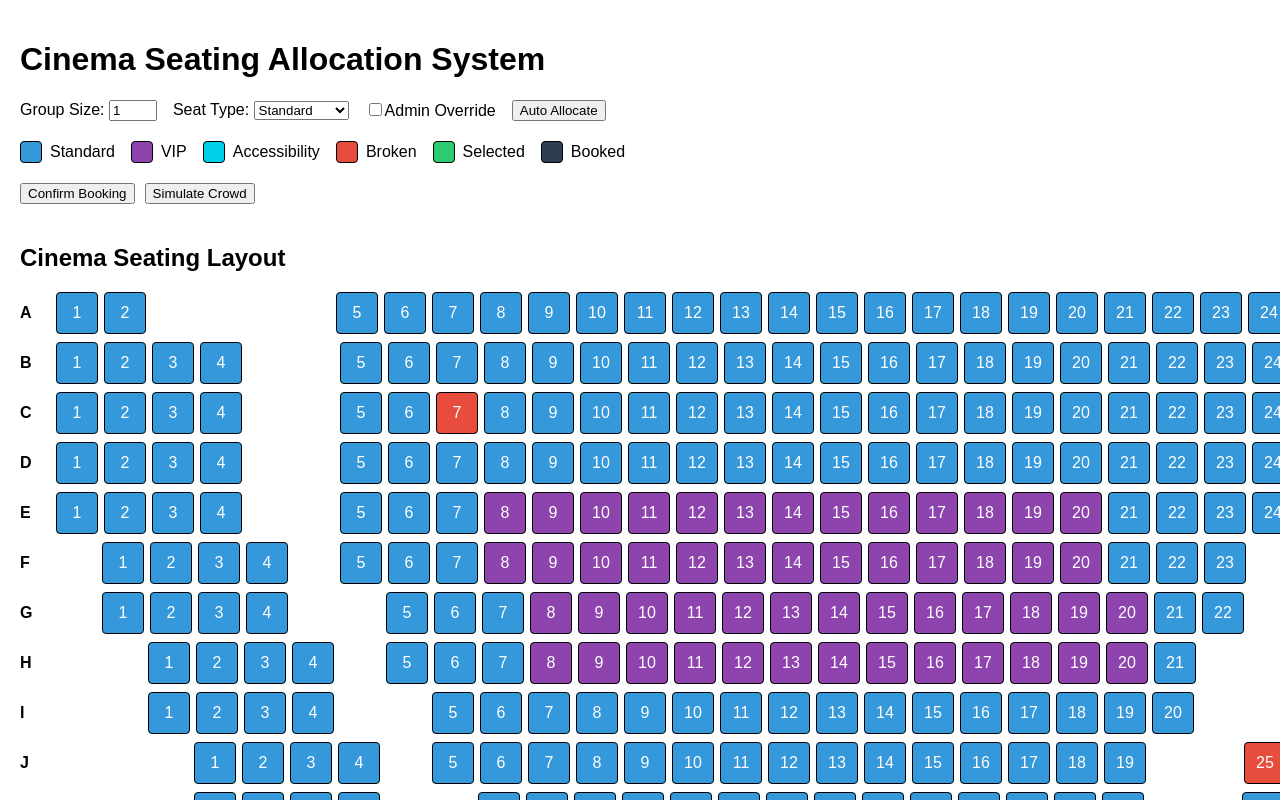
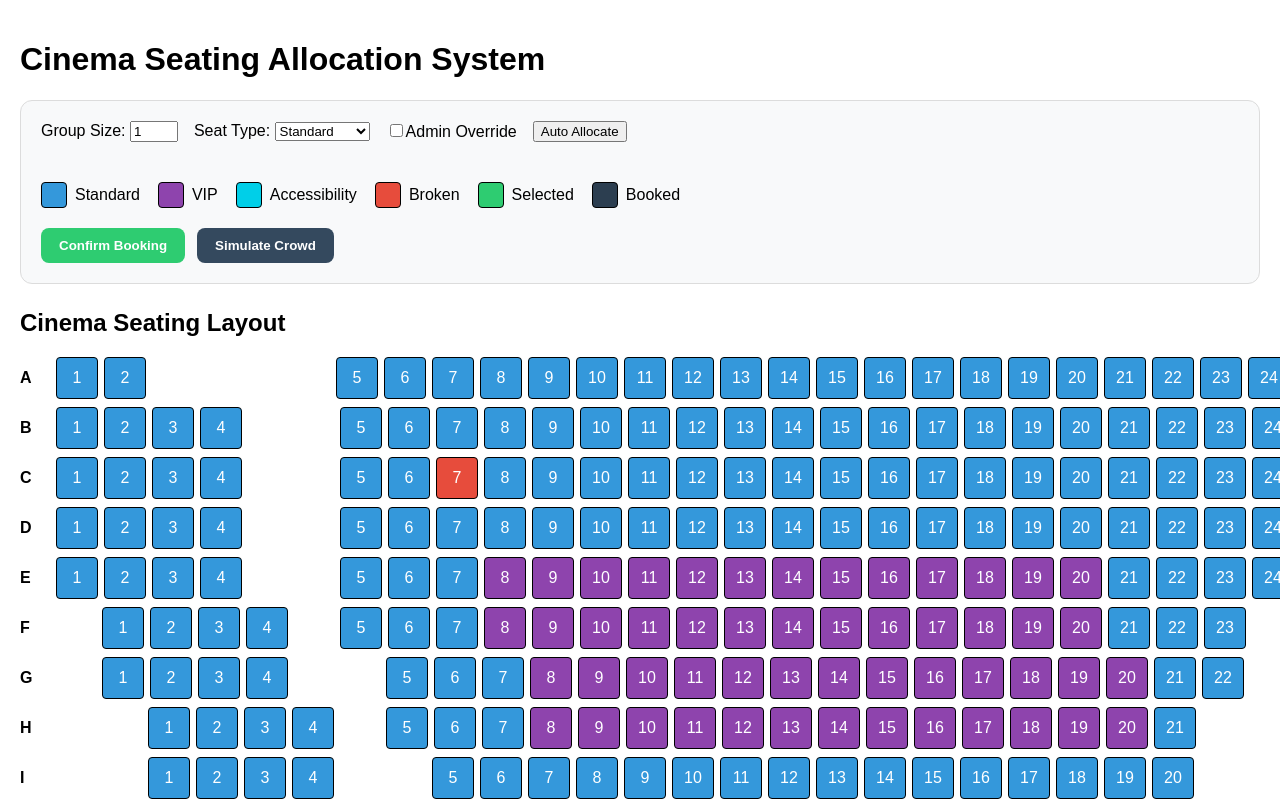
Before and after one commit to ujjwal-27/cinema-seating-system, a React (Vite) app: page / in a window 1280 px wide. Shown: the top 800 px of the page. Built offline with nearby package versions, Linux system fonts and the light colour scheme.

Commit message:
update control panel design

```diff
--- a/src/App.tsx
+++ b/src/App.tsx
@@ -25,8 +25,8 @@ function LegendItem({
     >
       <div
         style={{
-          width: "20px",
-          height: "20px",
+          width: "24px",
+          height: "24px",
           backgroundColor: color,
           borderRadius: "4px",
           border: "1px solid black",
@@ -191,6 +191,24 @@ function App() {
     <div style={{ padding: "20px" }}>
       <h1>Cinema Seating Allocation System</h1>
 
+      <div
+        style={{
+          backgroundColor: "#f8f9fa",
+          padding: "20px",
+          borderRadius: "12px",
+          marginBottom: "25px",
+          border: "1px solid #dcdcdc",
+        }}
+      >
+        <div
+          style={{
+            display: "flex",
+            flexWrap: "wrap",
+            alignItems: "center",
+            gap: "16px",
+            marginBottom: "20px",
+          }}
+        >
           <ControlPanel
             groupSize={groupSize}
             seatType={seatType}
@@ -202,14 +220,14 @@ function App() {
             onSeatTypeChange={setSeatType}
             onAutoAllocate={handleAutoAllocate}
           />
+        </div>
 
         <div
           style={{
             display: "flex",
-          gap: "16px",
-          marginTop: "20px",
+            gap: "18px",
+            flexWrap: "wrap",
             marginBottom: "20px",
-          flexWrap: "wrap",
           }}
         >
           <LegendItem
@@ -243,10 +261,23 @@ function App() {
           />
         </div>
 
+        <div
+          style={{
+            display: "flex",
+            gap: "12px",
+            flexWrap: "wrap",
+          }}
+        >
           <button
             onClick={handleConfirmBooking}
             style={{
-          marginBottom: "20px",
+              padding: "10px 18px",
+              borderRadius: "8px",
+              border: "none",
+              backgroundColor: "#2ecc71",
+              color: "white",
+              fontWeight: "bold",
+              cursor: "pointer",
             }}
           >
             Confirm Booking
@@ -255,11 +286,19 @@ function App() {
           <button
             onClick={handleMassBooking}
             style={{
-          marginLeft: "10px",
+              padding: "10px 18px",
+              borderRadius: "8px",
+              border: "none",
+              backgroundColor: "#34495e",
+              color: "white",
+              fontWeight: "bold",
+              cursor: "pointer",
             }}
           >
             Simulate Crowd
           </button>
+        </div>
+      </div>
 
       <SeatGrid
         seats={seats}
```
Lines whose indentation alone changed are shown as unchanged.
